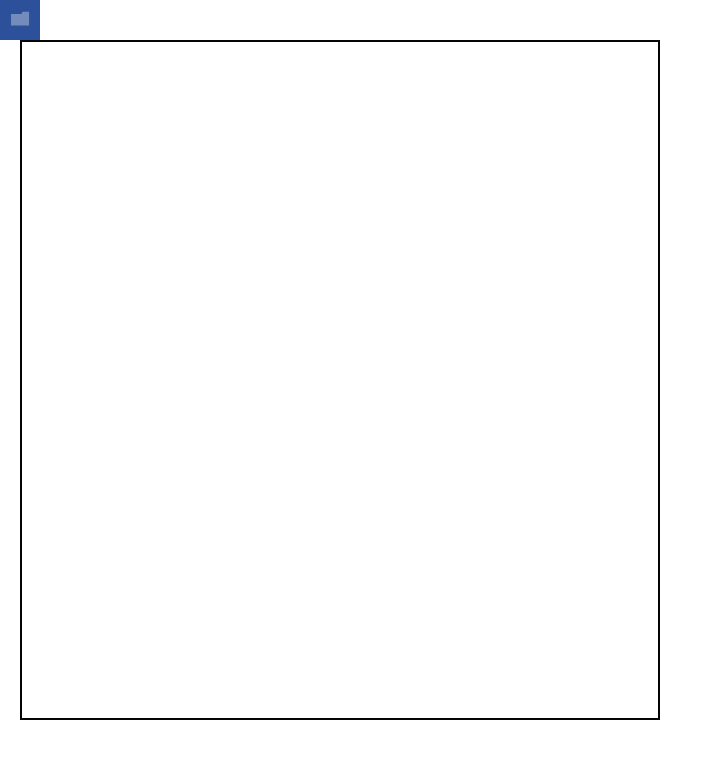
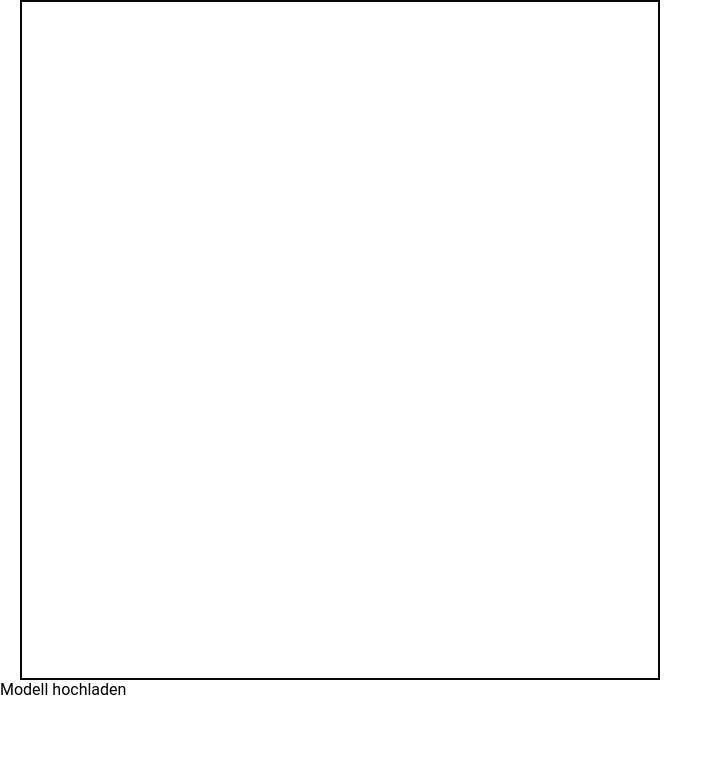
Before and after one commit to johannaschuster/BIM_Projekt, a website with bundled scripts: page index.html in a window 1280 px wide. Shown: the whole page, without its empty margins (0-723 px from the left). Built offline with nearby package versions, Linux system fonts and the light colour scheme; what web-ifc-viewer would draw is missing.

Commit message:
new upload button

```diff
--- a/index.html
+++ b/index.html
@@ -8,7 +8,6 @@
     <title>BIM_Projekt</title>
   </head>
   <body>
-    <aside class="side-menu" id="side-menu-left"></aside>
       <div id="viewer-container"></div>
       <div id="loading-overlay" class="loading-overlay hidden">
       <h1 id="loading-progress" class="loading-progress"></h1>
--- a/main.js
+++ b/main.js
@@ -1,5 +1,5 @@
 import { CameraProjections, IfcViewerAPI } from 'web-ifc-viewer';
-import { createSideMenuButton } from './utils/button';
+import {createUploadButton} from './utils/button';
 import {IFCSPACE, IFCOPENINGELEMENT, IFCFURNISHINGELEMENT, IFCWALL, IFCWINDOW, IFCCURTAINWALL, IFCMEMBER, IFCPLATE
 } from 'web-ifc';
 import {
@@ -46,7 +46,7 @@ inputElement.setAttribute('type', 'file');
 inputElement.classList.add('hidden');
 inputElement.addEventListener('change', loadIfc, false);
 
-const loadButton = createSideMenuButton('./resources/folder-icon.svg');
+const loadButton = createUploadButton();
 loadButton.addEventListener('click', () => {
   loadButton.blur();
   inputElement.click();
--- a/styles.css
+++ b/styles.css
@@ -3,24 +3,6 @@
     margin: 0;
     box-sizing: border-box;
     font-family: 'Roboto', sans-serif;
-}
-
-.icon {
-    max-width: 20px;
-    max-height: 20px;
-    margin: auto;
-}
-
-.basic-button {
-    background-color: #061d40;
-    width: 100%;
-    height: 40px;
-    border: none;
-    text-align: center;
-}
-
-.basic-button:hover {
-    background-color: #2c519a;
 }
 
 #viewer-container {
@@ -34,6 +16,16 @@
     overflow: hidden;
 }
 
-#side-menu-left {
-    width: 40px;
+.upload-button {
+    background-color: #A6c9f1;
+    width: 100%;
+    height: 40px;
+    border: none;
+    text-align: center;
+    top: auto;
+    left: auto;
+    bottom: auto;
 }
+.basic-button:hover {
+    background-color: #2c519a;
+}
--- a/utils/button.js
+++ b/utils/button.js
@@ -1,14 +1,16 @@
-export function createSideMenuButton(iconSource){
-  const button = document.createElement('button');
-  button.classList.add('basic-button');
-
-  const image = document.createElement("img");
-  image.setAttribute("src", iconSource);
-  image.classList.add('icon');
-  button.appendChild(image);
-
-  const sideMenu = document.getElementById('side-menu-left');
-  sideMenu.appendChild(button);
-
-  return button;
+export function createUploadButton(){
+  /*const button = document.createElement('upload-button');
+  button.classList.add('upload-button');
+  button.innerHTML ="Modell hochladen";
+*/
+const button = document.createElement('upload-button');
+button.innerHTML = "Modell hochladen";
+button.type = "hochladen";
+button.name = "upload";
+document.body.appendChild(button);
+return button;
 }
+// let btn = document.createElement("upload-button");
+//btn.innerHTML = "Modell hochladen";
+//document.body.appendChild(btn);
+//return button;
```
Also changed, not shown: resources/folder-icon.svg (deleted).
